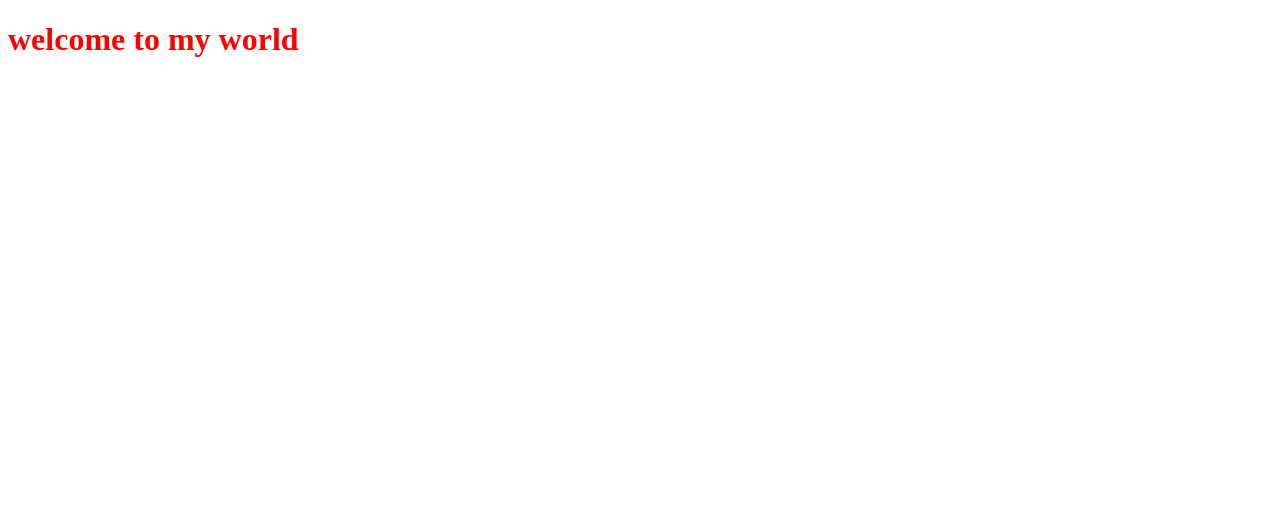
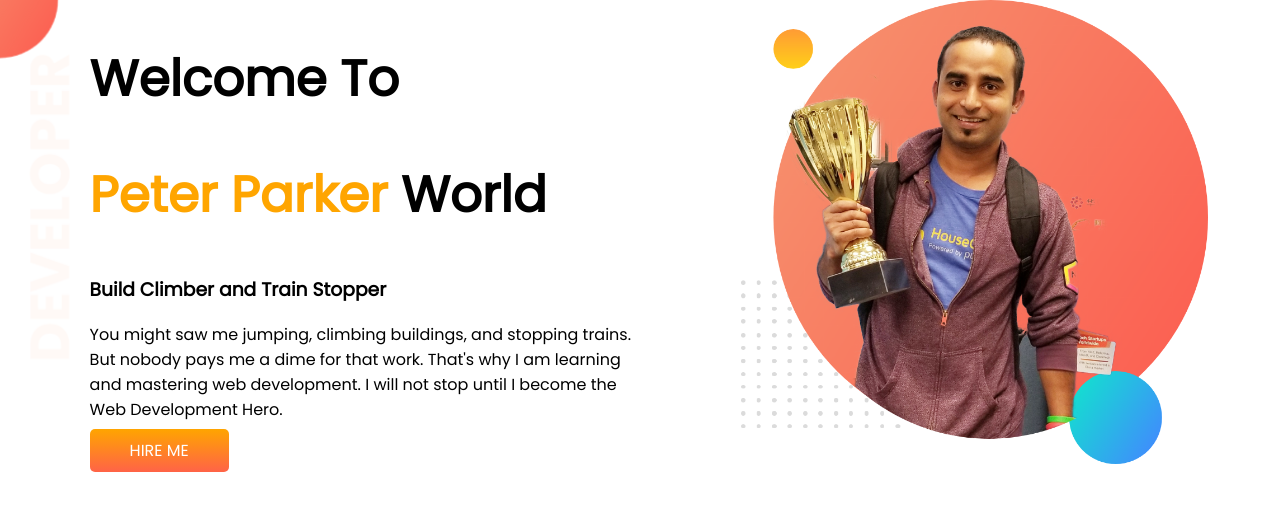
Before and after one commit to Saleh-Ahmed-Shawon/developer-portfolio, a plain HTML site: page index.html in a window 1280 px wide. Drawn offline with Linux system fonts and the light colour scheme.

Commit message:
some changes

```diff
--- a/css/style.css
+++ b/css/style.css
@@ -1,3 +1,39 @@
+body{
+    font-family: 'Poppins', sans-serif;
+    margin: 0;
+}
+.top-banner{
+    background-image: url(../img/top-banner.png);
+    background-repeat: no-repeat;
+
+
+}
+
+.orange-color{
+    color: orange;
+}
+section{
+    display: flex;
+}
+.half-width{
+    width: 50%;
+    float:left;
+    margin-left: 5%;
+    padding-left: 2%;
+}
+div img{
+    width: 85%;
+    margin-left: 2%;
+
+}
+.button{
+    text-decoration: none;
+    padding: 10px 40px;
+    background-image: linear-gradient(orange , tomato);
+    border-radius: 5px;
+    color: white;
+    text-transform: uppercase;
+}
 h1{
-    color: red;
+    font-size: 50px;
 }
--- a/index.html
+++ b/index.html
@@ -1,13 +1,43 @@
 <!DOCTYPE html>
 <html lang="en">
+
 <head>
     <meta charset="UTF-8">
     <meta http-equiv="X-UA-Compatible" content="IE=edge">
     <meta name="viewport" content="width=device-width, initial-scale=1.0">
-    <title>Developer portfolio</title>
+    <title>Peter Perker Website</title>
+    <link rel="preconnect" href="https://fonts.googleapis.com">
+    <link rel="preconnect" href="https://fonts.gstatic.com" crossorigin>
+    <link href="https://fonts.googleapis.com/css2?family=Poppins:ital@0;1&display=swap" rel="stylesheet">
     <link rel="stylesheet" href="css/style.css">
 </head>
+
 <body>
-    <h1>welcome to my world</h1>
+    <section class="top-banner">
+        <div class="half-width">
+            <h1>Welcome To</h1>
+            <h1> <span class="orange-color"> Peter Parker</span> World</h1>
+            <h3>Build Climber and Train Stopper</h3>
+            <p class="m">You might saw me jumping, climbing buildings, and stopping trains. But nobody pays me a dime
+                for that
+                work.
+                That's why I am learning and mastering web development. I will not stop until I become the Web
+                Development
+                Hero.
+            </p>
+            <a class="button" href="https://github.com/Saleh-Ahmed-Shawon" target="blank">hire me</a>
+        </div>
+
+        <div class="half-width">
+            <img src="img/jhankar.png" alt="">
+        </div>
+
+
+    </section>
+    <section class="b">
+
+    </section>
+
 </body>
+
 </html>
```
Also changed, not shown: img/dream-bg.png (added), img/exp-bg.png (added), img/jhankar.png (added), img/jhankar2.png (added), img/my-bg.png (added), img/my-bg2.png (added), img/top-banner.png (added), 7 other files.
